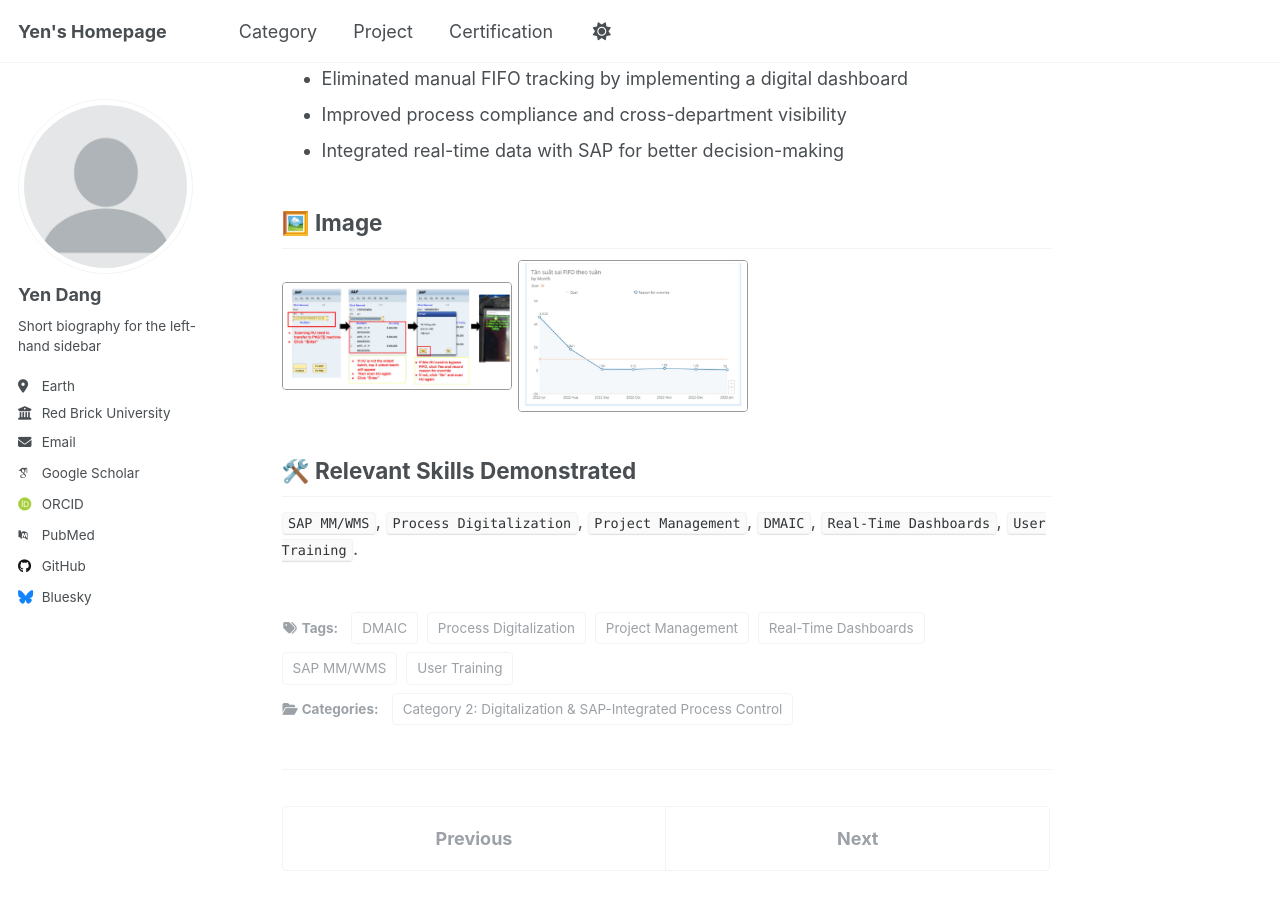
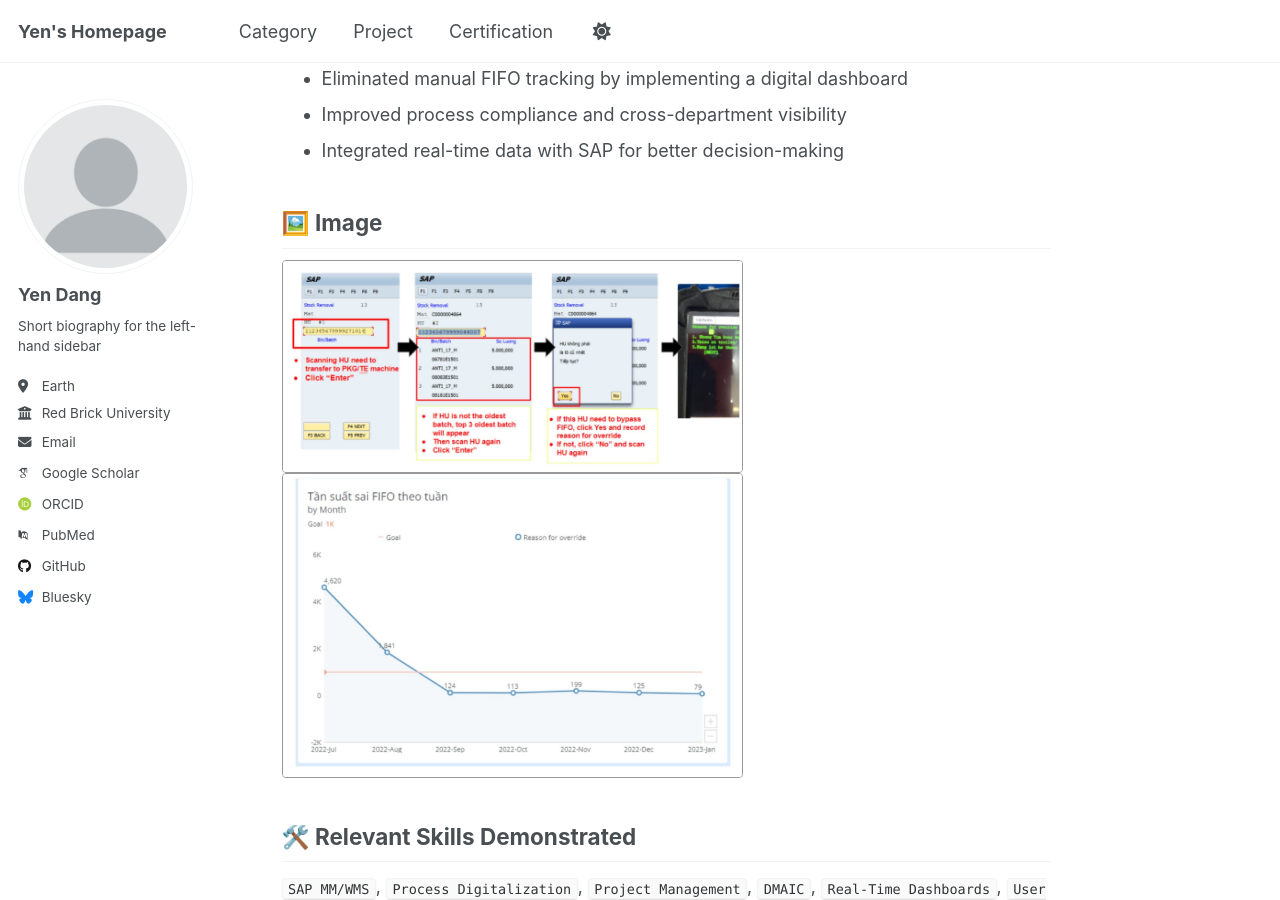
Before and after one commit to yen010390/yen010390.github.io, a Jekyll site: the page built from _project/c02-FIFO.md, in a window 1280 px wide and 900 px high, scrolled down 409 px. Built offline with Jekyll 4.4.1, drawn with Linux system fonts in a browser that asks for light colours; some web fonts are replaced.

Commit message:
Update c02-FIFO.md

```diff
--- a/_project/c02-FIFO.md
+++ b/_project/c02-FIFO.md
@@ -18,8 +18,8 @@
 
 
 ## 🖼️ Image
-<img src="https://yen010390.github.io/images/FIFO-1.jpg" alt="FIFO Flow" style="max-width: 30%; border: 1px solid #999; border-radius: 4px;">
-<img src="https://yen010390.github.io/images/FIFO-2.jpg" alt="FIFO Flow" style="max-width: 30%; border: 1px solid #999; border-radius: 4px;">
+<img src="https://yen010390.github.io/images/FIFO-1.jpg" alt="FIFO Flow" style="max-width: 60%; border: 1px solid #999; border-radius: 4px;">
+<img src="https://yen010390.github.io/images/FIFO-2.jpg" alt="FIFO Flow" style="max-width: 60%; border: 1px solid #999; border-radius: 4px;">
 
 
 ## 🛠️ Relevant Skills Demonstrated
```
